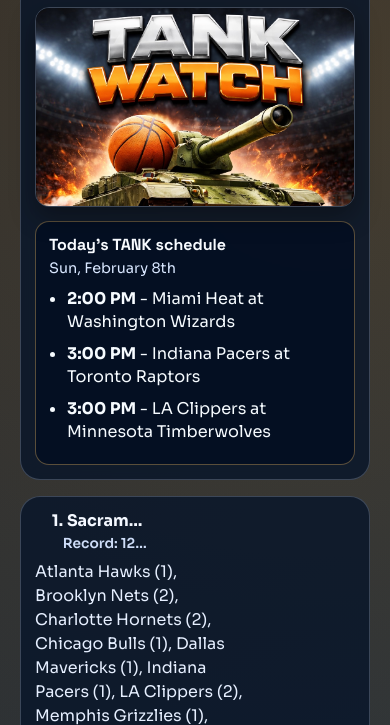
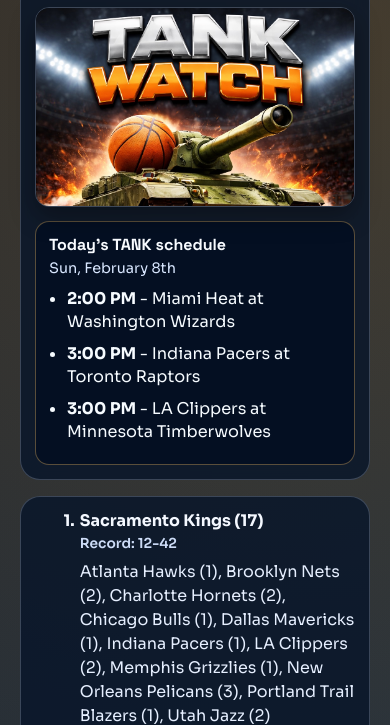
Before and after one commit to gmikenielsen/RaceToTank, a website: page public/index.html in a window 390 px wide. Shown: the part 119-844 px from the top of the page. Drawn offline with Linux system fonts and the light colour scheme.

Commit message:
Fix mobile card alignment for record and opponents

```diff
--- a/public/app.js
+++ b/public/app.js
@@ -201,7 +201,7 @@
   if (!('serviceWorker' in navigator)) return;
 
   try {
-    await navigator.serviceWorker.register('./sw.js?v=5', { scope: './' });
+    await navigator.serviceWorker.register('./sw.js?v=6', { scope: './' });
   } catch (error) {
     console.warn('Service worker registration failed', error);
   }
--- a/public/index.html
+++ b/public/index.html
@@ -8,7 +8,7 @@
     <meta name="apple-mobile-web-app-status-bar-style" content="black-translucent" />
     <meta name="apple-mobile-web-app-title" content="Race to the Tank" />
     <title>Race to the Tank</title>
-    <link rel="manifest" href="./manifest.webmanifest?v=5" />
+    <link rel="manifest" href="./manifest.webmanifest?v=6" />
     <link rel="apple-touch-icon" href="./assets/icons/apple-touch-icon-v3.png" />
     <link rel="icon" type="image/png" sizes="192x192" href="./assets/icons/icon-192-v3.png" />
     <link rel="icon" type="image/png" sizes="512x512" href="./assets/icons/icon-512-v3.png" />
@@ -263,6 +263,45 @@
         .cards {
           display: block;
         }
+
+        .card {
+          --mobile-indent: 2.8rem;
+        }
+
+        .card .team {
+          width: 100%;
+          overflow: visible;
+        }
+
+        .card .team-main {
+          grid-template-columns: var(--mobile-indent) minmax(0, 1fr);
+          column-gap: 0;
+        }
+
+        .card .team-rank {
+          padding-right: 0.32rem;
+        }
+
+        .card .team-name {
+          white-space: normal;
+          text-wrap: wrap;
+          overflow: clip;
+          text-overflow: clip;
+        }
+
+        .card .team-record {
+          margin-left: 0;
+          padding-left: var(--mobile-indent);
+          white-space: normal;
+          overflow: visible;
+          text-overflow: clip;
+        }
+
+        .card .opponents {
+          width: 100%;
+          margin-left: 0;
+          padding-left: var(--mobile-indent);
+        }
       }
     </style>
   </head>
@@ -298,6 +337,6 @@
       </section>
     </div>
 
-    <script type="module" src="./app.js?v=5"></script>
+    <script type="module" src="./app.js?v=6"></script>
   </body>
 </html>
--- a/public/sw.js
+++ b/public/sw.js
@@ -1,4 +1,4 @@
-const CACHE_NAME = 'race-to-tank-v5';
+const CACHE_NAME = 'race-to-tank-v6';
 const STATIC_ASSETS = [
   './',
   './index.html',
```
